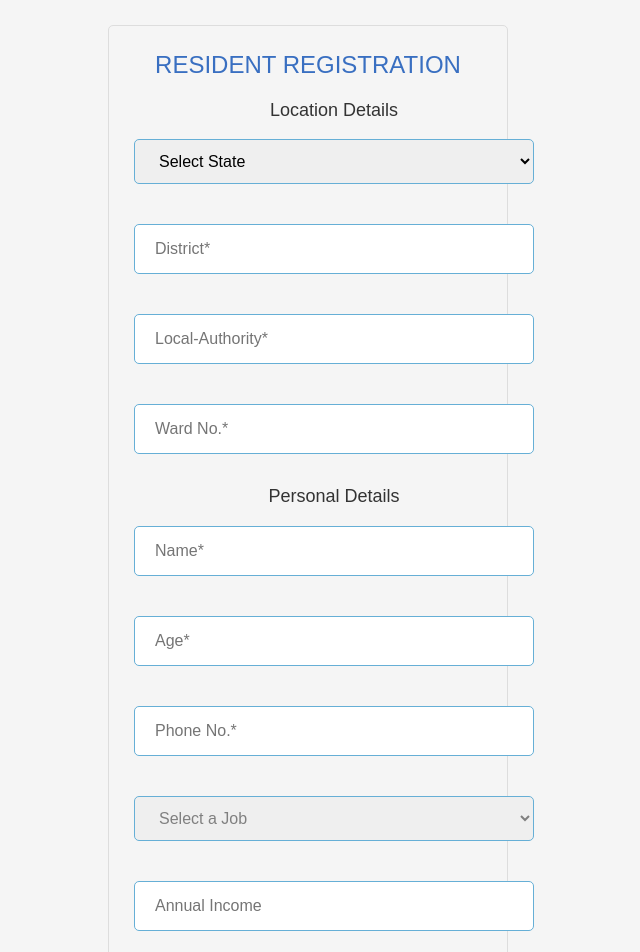
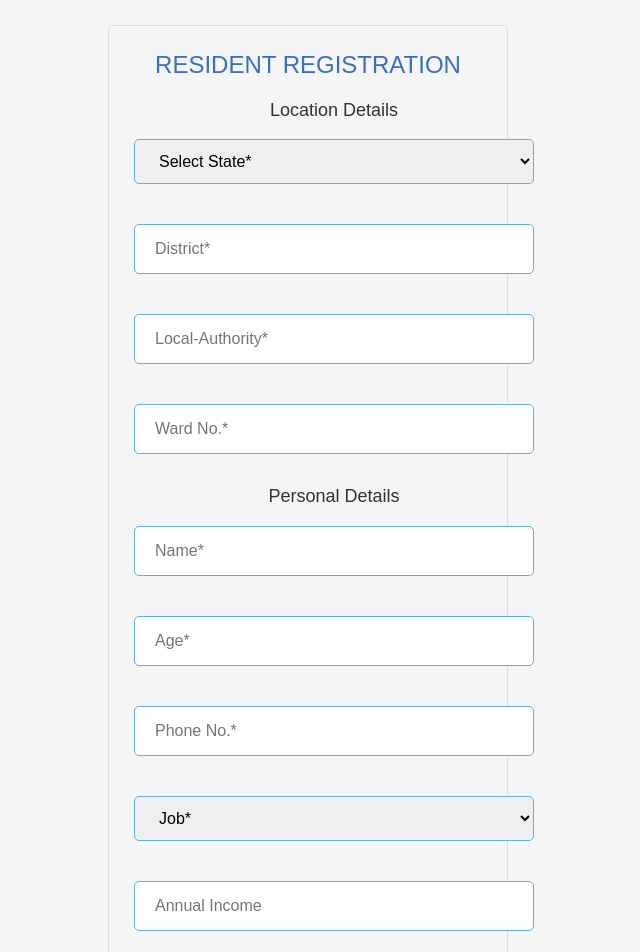
Before and after one commit to Muneeraayakkoden/Janagrah-frontend, a React (Create React App) app: page /ResidentSignup in a window 1280 px wide. Shown: the top 952 px of the page, without its empty margins (332-972 px from the left). Built offline with nearby package versions, Linux system fonts and the light colour scheme.

Commit message:
Update ResidentSignup.js

```diff
--- a/src/pages/ResidentSignup.js
+++ b/src/pages/ResidentSignup.js
@@ -146,14 +146,21 @@ const ResidentSignup = () => {
     ]
   };
 
+  const job = [
+    "Student", "Farmer", "Teacher", "Doctor", "Housewife", "Fisherman", "Engineer", "Nurse", "Sportsman", "Coach", "Business", "Sales Officer",
+    "Manager", "Bike Rider", "Receptionist", "Pharmacist", "Others"
+  ];
+
+
+
   return (
     <div className="signup-page">
       <h1>RESIDENT REGISTRATION</h1>
       <form onSubmit={handleSubmit}>
         <div className="form-section">
           <h2>Location Details</h2>
-          <select name="state" value={formData.state} onChange={handleStateChange} required>
-            <option value="">Select State</option>
+          <select name="state" value={formData.state}  onChange={handleStateChange} required>
+            <option value="">Select State*</option>
             {states.map(state => (
               <option key={state} value={state}>{state}</option>
             ))}
@@ -203,25 +210,12 @@ const ResidentSignup = () => {
           <br /><br />
           <input type="number" name="phone" placeholder="Phone No.*" value={formData.phone} onChange={handleChange} required />
           <br /><br />
-          <select name="job" id="job" required>
-            <option value="">Select a Job</option>
-            <option value="student">Student</option>
-            <option value="farmer">Farmer</option>
-            <option value="teacher">Teacher</option>
-            <option value="doctor">Doctor</option>
-            <option value="housewife">Housewife</option>
-            <option value="fisherman">Fisherman</option>
-            <option value="engineer">Engineer</option>
-            <option value="nurse">Nurse</option>
-            <option value="sportsman">Sportsman</option>
-            <option value="coach">Coach</option>
-            <option value="business">Business</option>
-            <option value="sales officer">Sales Officer</option>
-            <option value="manager">Manager</option>
-            <option value="bike rider">Bike Rider</option>
-            <option value="receptionist">Receptionist</option>
-            <option value="pharmacist">Pharmacist</option>
-            <option value="others">Others</option>
+
+          <select name="job" value={formData.job}  onChange={handleChange} required>
+            <option value="">Job*</option>
+            {job.map(job => (
+              <option key={job} value={job}>{job}</option>
+            ))}
           </select>
           <br /><br />
           <input type="number" name="annualIncome" placeholder="Annual Income" value={formData.annualIncome} onChange={handleChange} />
```
